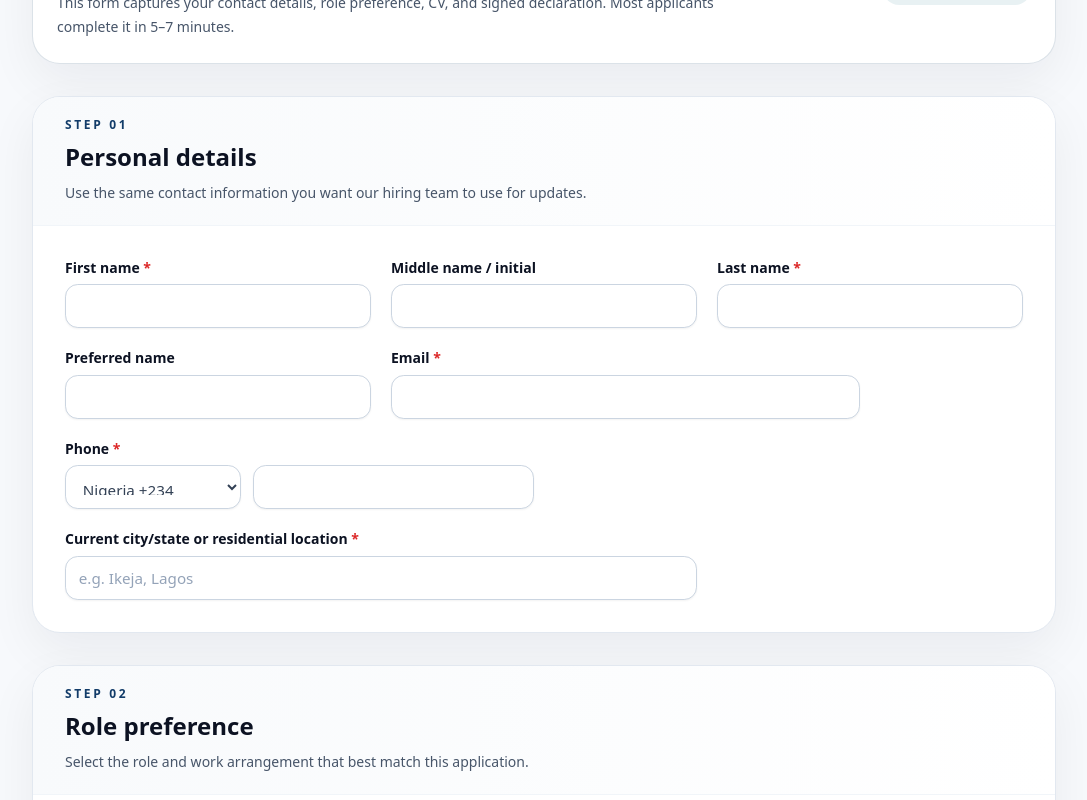
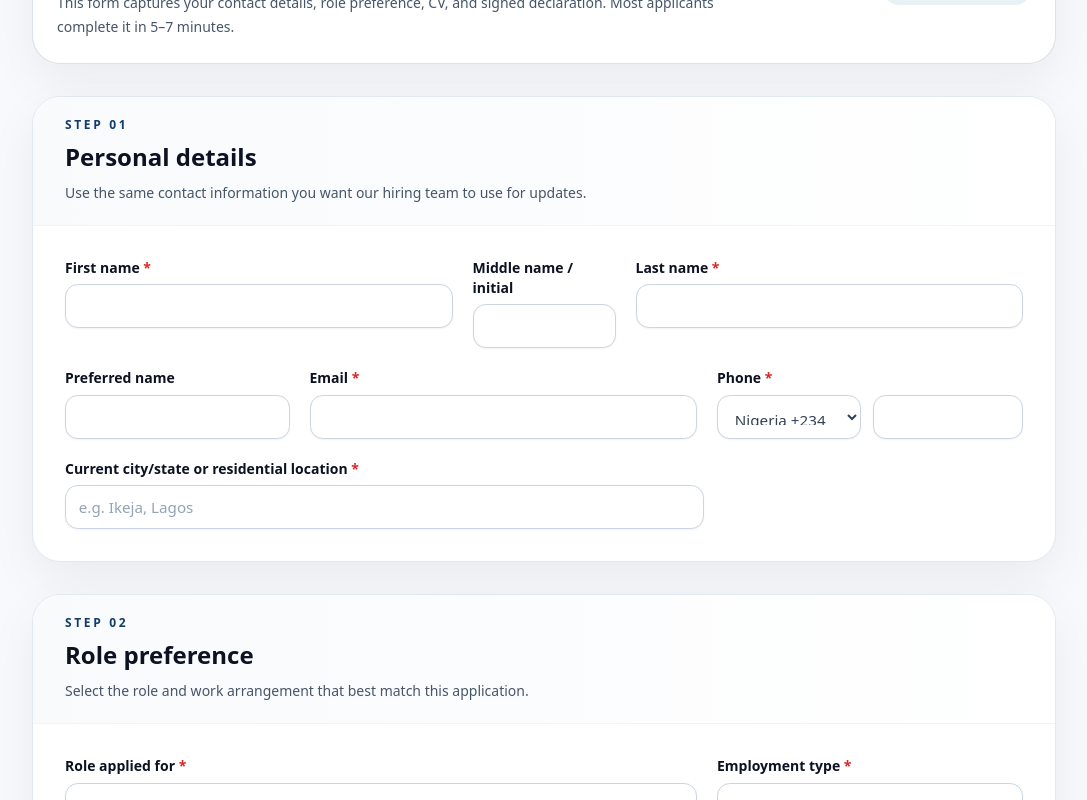
Before and after one commit to Zentric-Analytics/Zentricanalytics.com, a Next.js app: page /apply in a window 1280 px wide. Shown: the part 551-1351 px from the top of the page, without its empty margins (96-1183 px from the left). Built offline with nearby package versions, Linux system fonts and the light colour scheme.

Commit message:
Refine personal details form layout

```diff
--- a/src/app/apply/Stage1ApplicationForm.tsx
+++ b/src/app/apply/Stage1ApplicationForm.tsx
@@ -43,8 +43,8 @@ function FormSection({ eyebrow, title, helper, children }: { eyebrow: string; ti
   );
 }
 
-function TextField({ state, name, label, required = false, width = 'standard', helper, ...props }: React.InputHTMLAttributes<HTMLInputElement> & { state: Stage1FormState; name: Stage1Field; label: string; required?: boolean; width?: Width; helper?: string }) {
-  return <label className={`field ${fieldWidth(width)}`}><span className="text-sm font-bold text-ink">{label} {required ? <Required /> : null}</span>{helper ? <span className="text-xs leading-5 text-slate-500">{helper}</span> : null}<input className={inputClass(state, name)} name={name} defaultValue={state.values[name]} required={required} aria-invalid={Boolean(errorFor(state, name))} aria-describedby={errorFor(state, name) ? `${name}-error` : undefined} {...props} /><FieldError state={state} field={name} /></label>;
+function TextField({ state, name, label, required = false, width = 'standard', helper, className, ...props }: React.InputHTMLAttributes<HTMLInputElement> & { state: Stage1FormState; name: Stage1Field; label: string; required?: boolean; width?: Width; helper?: string }) {
+  return <label className={`field ${className ?? fieldWidth(width)}`}><span className="text-sm font-bold text-ink">{label} {required ? <Required /> : null}</span>{helper ? <span className="text-xs leading-5 text-slate-500">{helper}</span> : null}<input className={inputClass(state, name)} name={name} defaultValue={state.values[name]} required={required} aria-invalid={Boolean(errorFor(state, name))} aria-describedby={errorFor(state, name) ? `${name}-error` : undefined} {...props} /><FieldError state={state} field={name} /></label>;
 }
 function SelectField({ state, name, label, options, required = true, width = 'standard' }: { state: Stage1FormState; name: Stage1Field; label: string; options: readonly string[]; required?: boolean; width?: Width }) {
   return <label className={`field ${fieldWidth(width)}`}><span className="text-sm font-bold text-ink">{label} {required ? <Required /> : null}</span><select className={inputClass(state, name)} name={name} required={required} defaultValue={state.values[name] || options[0]} aria-invalid={Boolean(errorFor(state, name))}>{options.map((option) => <option key={option} value={option}>{option}</option>)}</select><FieldError state={state} field={name} /></label>;
@@ -73,13 +73,21 @@ export function Stage1ApplicationForm() {
     </div>
 
     <FormSection eyebrow="Step 01" title="Personal details" helper="Use the same contact information you want our hiring team to use for updates.">
-      <TextField state={state} name="firstName" label="First name" autoComplete="given-name" required width="compact" />
-      <TextField state={state} name="middleInitial" label="Middle name / initial" autoComplete="additional-name" maxLength={50} width="compact" />
-      <TextField state={state} name="lastName" label="Last name" autoComplete="family-name" required width="compact" />
-      <TextField state={state} name="preferredName" label="Preferred name" width="compact" />
-      <TextField state={state} name="email" label="Email" type="email" autoComplete="email" required width="standard" />
-      <div className={`${fieldWidth('standard')} field`}><span className="text-sm font-bold text-ink">Phone <Required /></span><div className="grid min-w-0 gap-3 sm:grid-cols-[minmax(0,11rem)_minmax(0,1fr)]"><select className={inputClass(state,'phoneCountryIso')} name="phoneCountryIso" aria-label="Phone country" required defaultValue={values.phoneCountryIso || 'NG'}>{countryPhoneOptions.map((country)=><option key={country.iso} value={country.iso}>{country.name} {country.dialCode}</option>)}</select><input className={inputClass(state,'phoneNational')} name="phoneNational" inputMode="tel" autoComplete="tel" defaultValue={values.phoneNational} required aria-label="Phone number" /></div><FieldError state={state} field="phoneCountryIso" /><FieldError state={state} field="phoneNational" /></div>
-      <TextField state={state} name="residentialAddress" label="Current city/state or residential location" autoComplete="street-address" placeholder="e.g. Ikeja, Lagos" required width="wide" />
+      <div className="md:col-span-6 grid min-w-0 grid-cols-1 gap-4 md:grid-cols-12 md:gap-5">
+        <TextField state={state} name="firstName" label="First name" autoComplete="given-name" required className="md:col-span-5" />
+        <TextField state={state} name="middleInitial" label="Middle name / initial" autoComplete="additional-name" maxLength={50} className="md:col-span-2" />
+        <TextField state={state} name="lastName" label="Last name" autoComplete="family-name" required className="md:col-span-5" />
+      </div>
+
+      <div className="md:col-span-6 grid min-w-0 grid-cols-1 gap-4 md:grid-cols-12 md:items-start md:gap-5">
+        <TextField state={state} name="preferredName" label="Preferred name" className="md:col-span-3" />
+        <TextField state={state} name="email" label="Email" type="email" autoComplete="email" required className="md:col-span-5" />
+        <div className="field md:col-span-4"><span className="text-sm font-bold text-ink">Phone <Required /></span><div className="grid min-w-0 gap-3 sm:grid-cols-[minmax(0,9rem)_minmax(0,1fr)]"><select className={inputClass(state,'phoneCountryIso')} name="phoneCountryIso" aria-label="Phone country" required defaultValue={values.phoneCountryIso || 'NG'}>{countryPhoneOptions.map((country)=><option key={country.iso} value={country.iso}>{country.name} {country.dialCode}</option>)}</select><input className={inputClass(state,'phoneNational')} name="phoneNational" inputMode="tel" autoComplete="tel" defaultValue={values.phoneNational} required aria-label="Phone number" /></div><FieldError state={state} field="phoneCountryIso" /><FieldError state={state} field="phoneNational" /></div>
+      </div>
+
+      <div className="md:col-span-6 grid min-w-0 grid-cols-1 md:grid-cols-12">
+        <TextField state={state} name="residentialAddress" label="Current city/state or residential location" autoComplete="street-address" placeholder="e.g. Ikeja, Lagos" required className="md:col-span-8" />
+      </div>
     </FormSection>
 
     <FormSection eyebrow="Step 02" title="Role preference" helper="Select the role and work arrangement that best match this application.">
```
